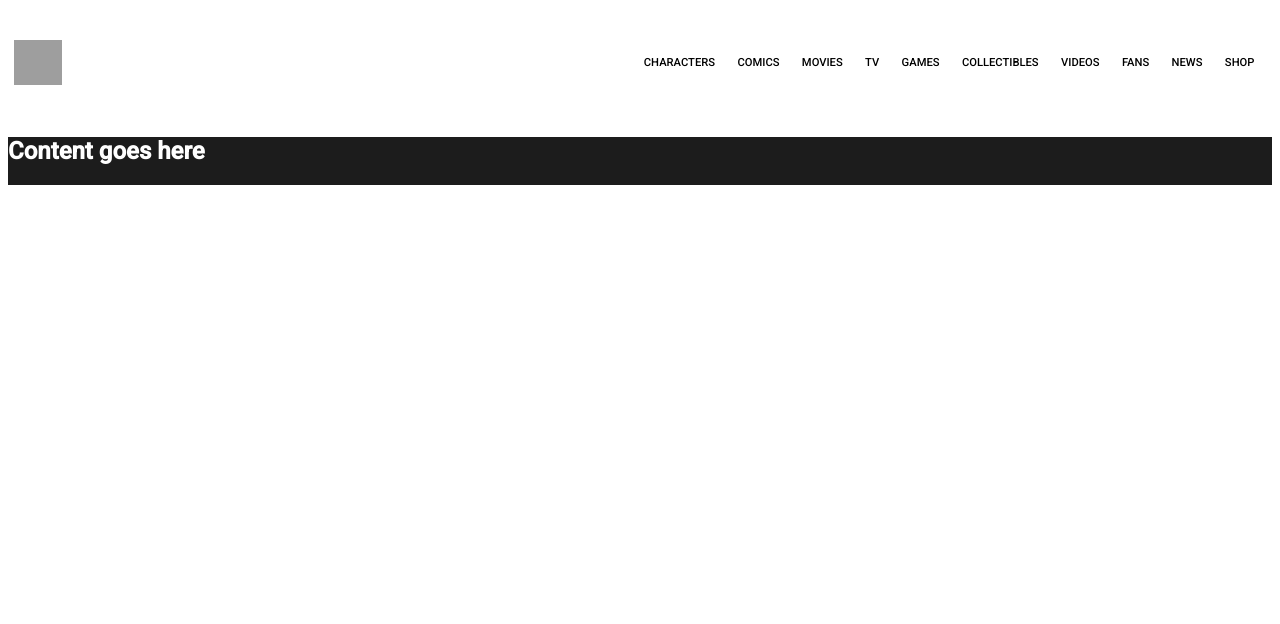
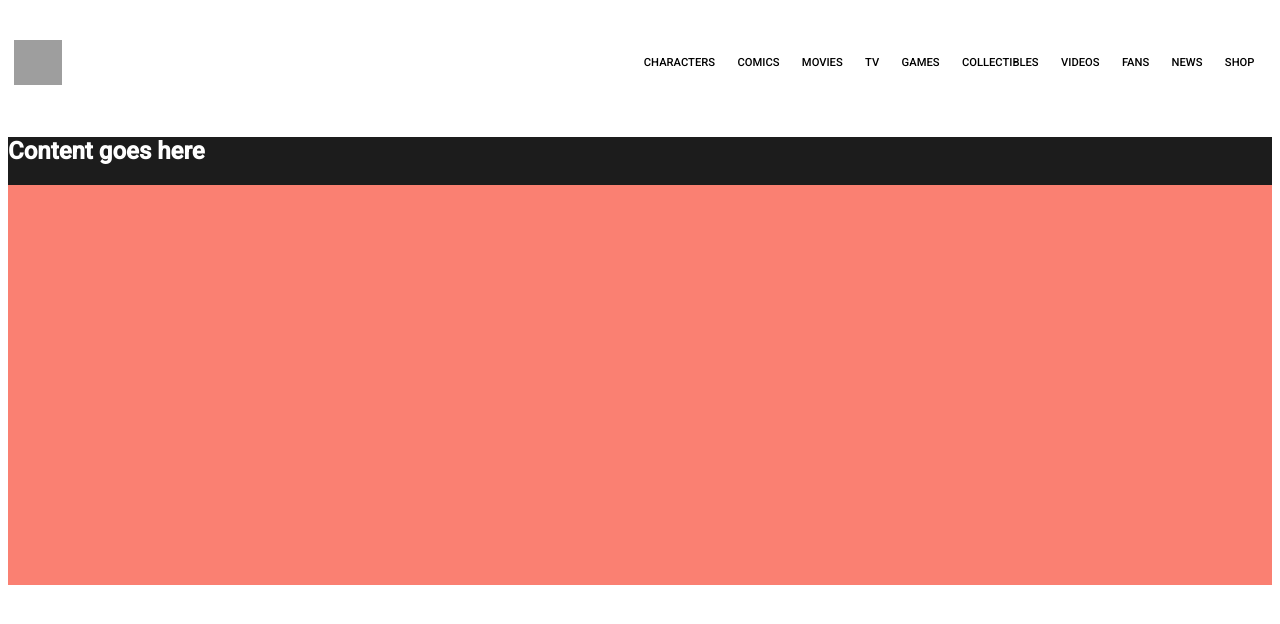
Before and after one commit to VincenzoRuggiero/vite-comics, a Vue app: page / in a window 1280 px wide. Shown: the top 624 px of the page. Built offline with nearby package versions, Linux system fonts and the light colour scheme; grey boxes are pictures that could not be loaded.

Commit message:
Create new component for footer's navigation links

```diff
--- a/src/App.vue
+++ b/src/App.vue
@@ -1,11 +1,13 @@
 <script>
 import DcHeader from "./components/DcHeader.vue";
 import MainVue from "./components/MainVue.vue";
+import MainFooter from "./components/MainFooter.vue";
 
 export default {
   components: {
     DcHeader,
     MainVue,
+    MainFooter,
   },
 };
 </script>
@@ -18,7 +20,9 @@ export default {
   <main>
     <MainVue />
   </main>
-  <footer></footer>
+  <footer>
+    <MainFooter />
+  </footer>
 </template>
 
 <style lang="scss">
--- /dev/null
+++ b/src/components/MainFooter.vue
@@ -0,0 +1,15 @@
+<template>
+  <div class="footer-menu-wrapper"></div>
+</template>
+<script>
+export default {};
+</script>
+
+<style lang="scss">
+@use "../styles/partials/variables" as *;
+
+div.footer-menu-wrapper {
+  height: 50vh;
+  background-color: salmon;
+}
+</style>
```
